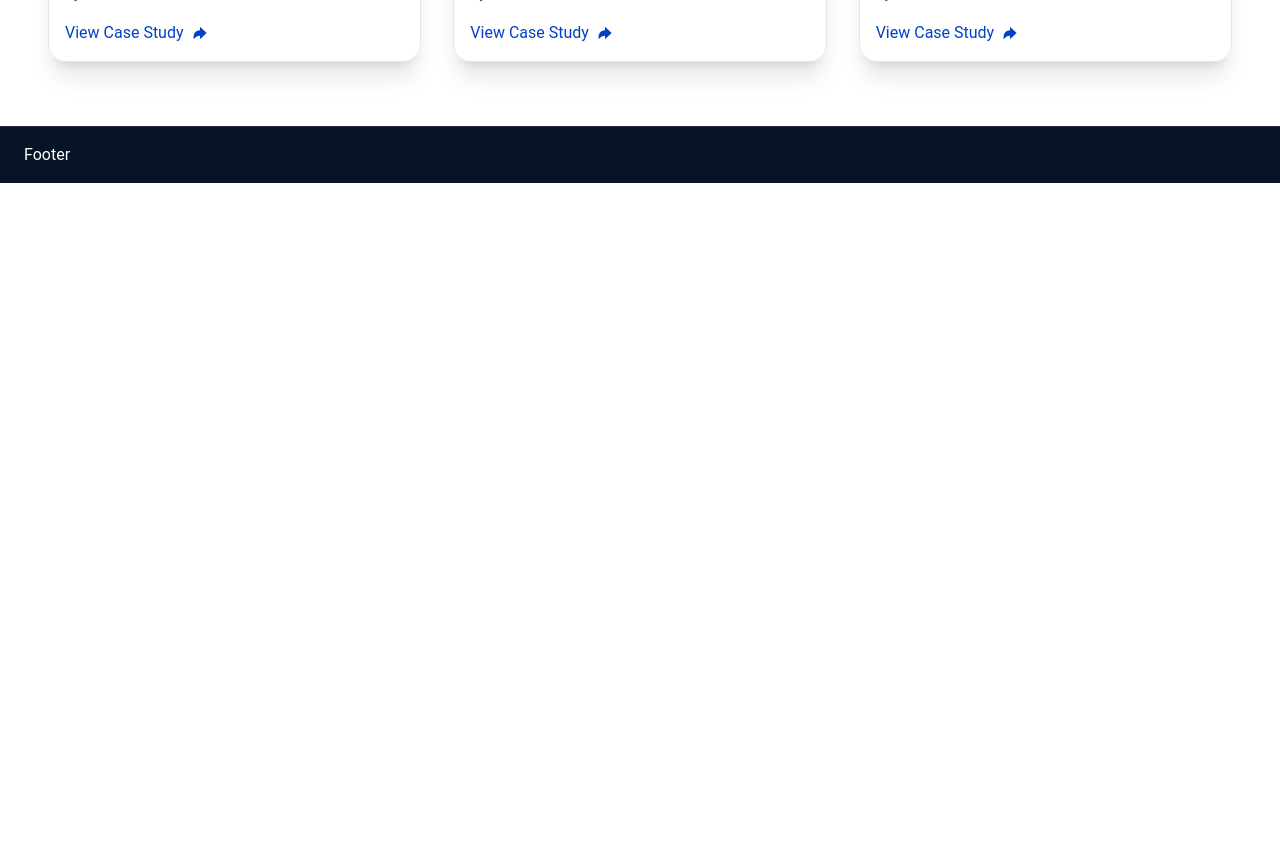
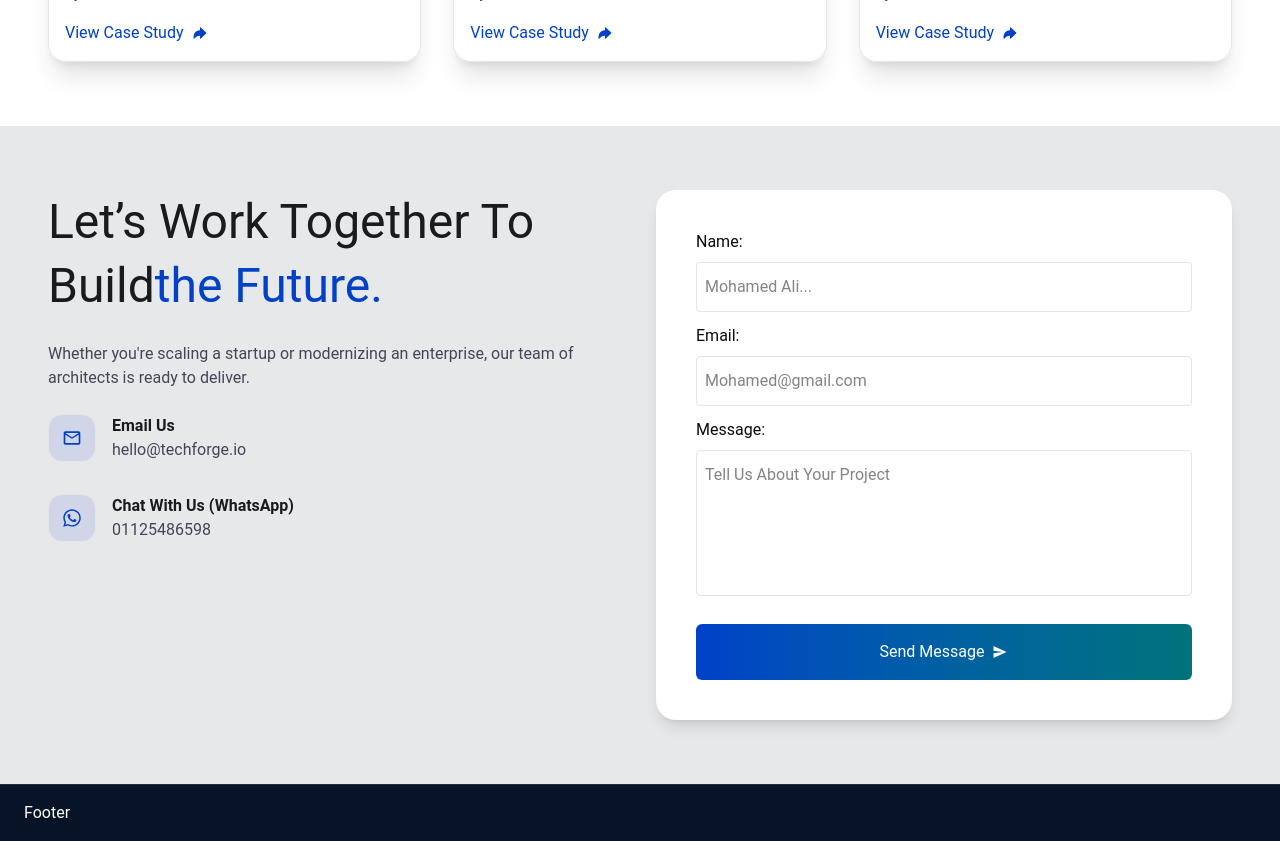
Before and after one commit to Mohamed-Gamal-22/NextGen, a React (Vite) app: page / in a window 1280 px wide. Shown: the part 1740-2581 px from the top of the page. Before the commit the page ends 1923 px from the top, so only its background shows below. Built offline with nearby package versions, Linux system fonts and the light colour scheme.

Commit message:
contact section

```diff
--- /dev/null
+++ b/src/components/Contact/Contact.tsx
@@ -0,0 +1,73 @@
+import { MdMailOutline } from "react-icons/md";
+import { FaWhatsapp } from "react-icons/fa";
+import { IoMdSend } from "react-icons/io";
+
+export default function Contact() {
+  return (
+    <div className="px-4 med:px-8 py-16 bg-[#E7E8EA]">
+      <div className="flex flex-wrap gap-8 lg:gap-0">
+        <div className="left w-full lg:w-1/2 px-4">
+          <h2 className="text-[40px] lg:text-[48px] leading-16 text-[#191C1E] capitalize">
+            Let’s work together to build
+            <span className="text-[#0041C8]">the future.</span>
+          </h2>
+          <p className="text-[#434656] my-6">
+            Whether you're scaling a startup or modernizing an enterprise, our
+            team of architects is ready to deliver.
+          </p>
+          <div className="flex gap-4 items-center">
+            <div className="size-12 bg-[#0041C81A] rounded-xl flex justify-center items-center border">
+              <MdMailOutline className="text-[20px] text-[#0041C8]" />
+            </div>
+            <div>
+              <p className="font-bold text-[#191C1E]">Email Us</p>
+              <span className="text-[#434656]">hello@techforge.io</span>
+            </div>
+          </div>
+          <div className="flex gap-4 items-center mt-8">
+            <div className="size-12 bg-[#0041C81A] rounded-xl flex justify-center items-center border">
+              <FaWhatsapp className="text-[20px] text-[#0041C8]" />
+            </div>
+            <div>
+              <p className="font-bold text-[#191C1E]">
+                Chat With Us (WhatsApp)
+              </p>
+              <span className="text-[#434656]">01125486598</span>
+            </div>
+          </div>
+        </div>
+        <div className="right w-full lg:w-1/2 px-4">
+          <form className="flex flex-col gap-3 bg-white p-10 rounded-[20px] shadow-lg   ">
+            <div className="flex flex-col gap-2 ">
+              <label htmlFor="Name">Name:</label>
+              <input
+                type="text"
+                placeholder="Mohamed Ali..."
+                className="border px-2 py-3 rounded"
+              />
+            </div>
+            <div className="flex flex-col gap-2 ">
+              <label htmlFor="Name">Email:</label>
+              <input
+                type="text"
+                placeholder="Mohamed@gmail.com"
+                className="border px-2 py-3 rounded"
+              />
+            </div>
+            <div className="flex flex-col gap-2 ">
+              <label htmlFor="Name">Message:</label>
+              <textarea
+                placeholder="Tell Us About Your Project"
+                className="border px-2 py-3 rounded resize-none"
+                rows={5}
+              ></textarea>
+            </div>
+            <button className=" w-full bg-linear-to-r from-[#0041C8] to-[#00737B] text-white cursor-pointer mt-4 rounded-sm flex justify-center items-center py-4 gap-2">
+              Send Message <IoMdSend />
+            </button>
+          </form>
+        </div>
+      </div>
+    </div>
+  );
+}
--- a/src/pages/Home/Home.tsx
+++ b/src/pages/Home/Home.tsx
@@ -1,3 +1,4 @@
+import Contact from "../../components/Contact/Contact";
 import Hero from "../../components/Hero/Hero";
 import Portfolio from "../../components/Portfolio/Portfolio";
 import Trusted from "../../components/Trusted/Trusted";
@@ -8,6 +9,7 @@ export default function Home() {
       <Hero />
       <Trusted />
       <Portfolio />
+      <Contact />
     </div>
   );
 }
```
